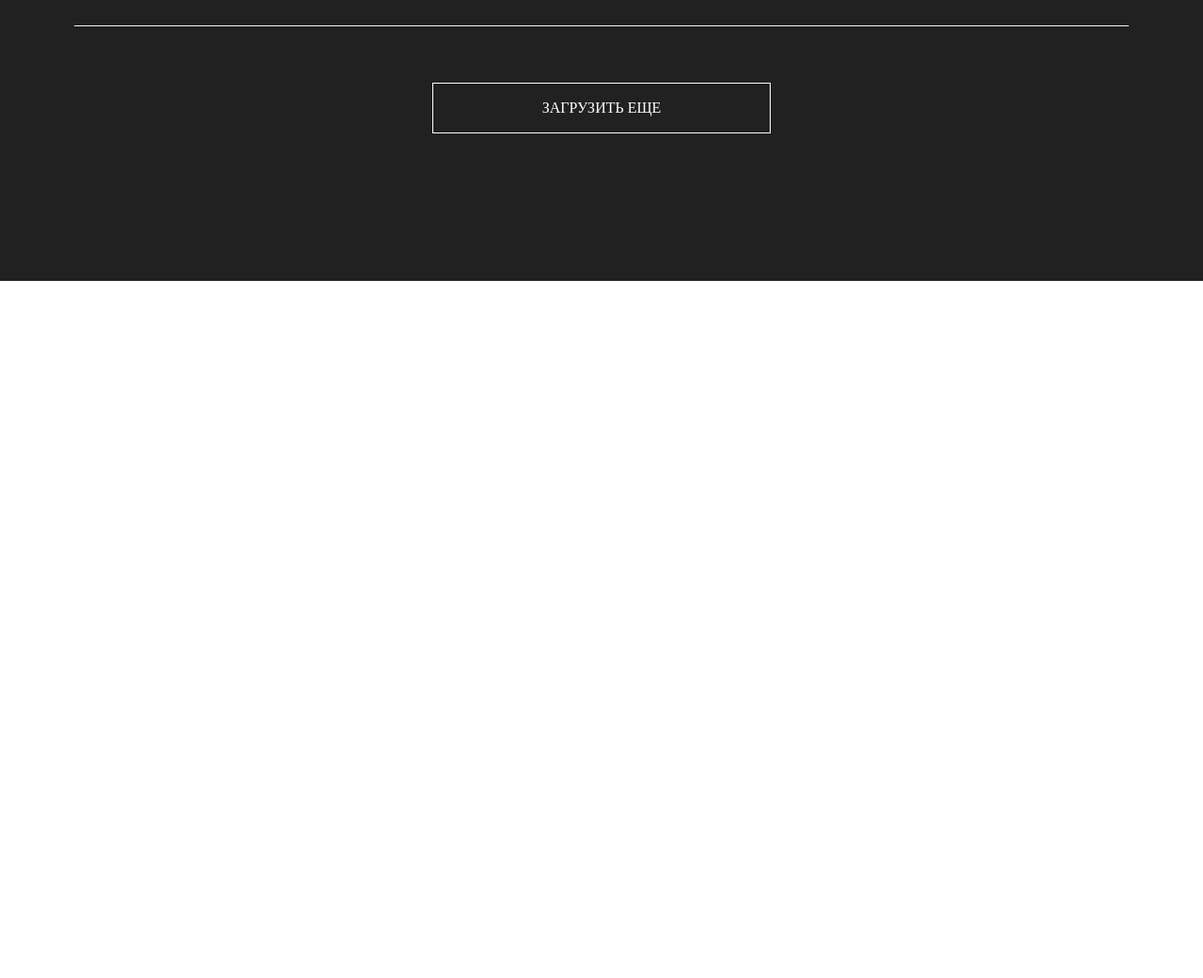
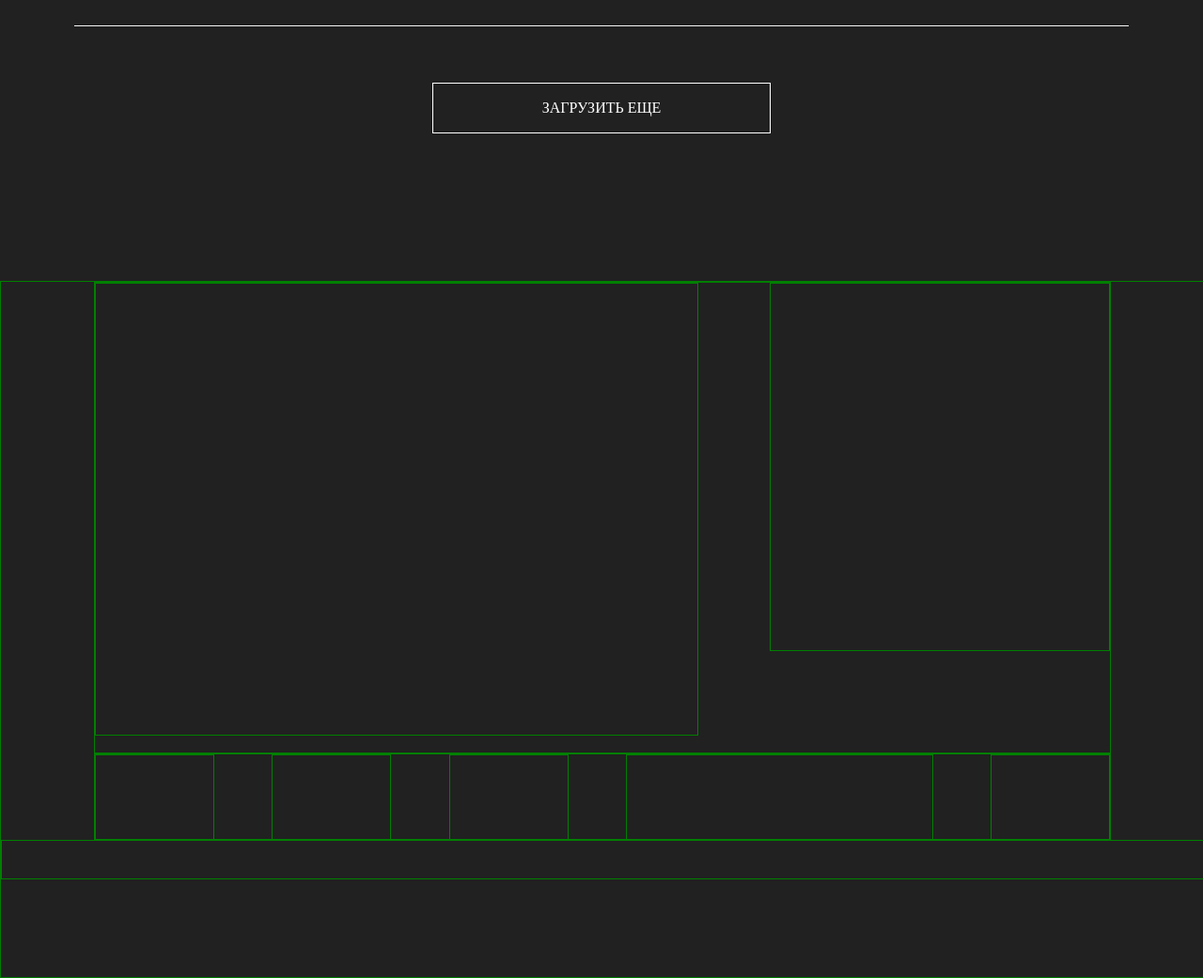
Before and after one commit to AlexMahdich/lending_name, a website: page index.html in a window 1280 px wide. Shown: the part 6421-7462 px from the top of the page at 94% size. Before the commit the page ends 6720 px from the top, so only its background shows below. Drawn offline with Linux system fonts and the light colour scheme; files whose address does not match are found by name.

Commit message:
add eight section

```diff
--- a/index.html
+++ b/index.html
@@ -427,13 +427,13 @@
                             <p>Не в каждом интерьере есть место для длинных трехместных и более крупных диванов. Иногда
                                 посадочное место хочется сделать маленьким и уютным, но в то же время функциональным.
                                 Компактные диваны лучше всего отвечают...</p>
-                                    <img src="/classwork/lending_name/dist/images/icons/green-arrow-right.svg" alt="">
+                            <img src="/classwork/lending_name/dist/images/icons/green-arrow-right.svg" alt="">
                         </div>
                     </div>
                     <div class="content-blog-card blog-card-mid">
                         <div class="content-card__title">
                             <p>Как выбрать корпусную мебель: основные критерии выбора</p>
-                            <p>1  июня 2022</p>
+                            <p>1 июня 2022</p>
                         </div>
                         <div class="content-card__img">
                             <img src="/classwork/lending_name/dist/images/blog-second.png" alt="">
@@ -442,7 +442,7 @@
                             <p>Оформляя гостиную, спальню, кухню или другую комнату, требуется подобрать не только
                                 мягкую, но и корпусную мебель. Это отдельно стоящие изделия без мягких частей, с прочным
                                 корпусом, из-за которого...</p>
-                                <img src="/classwork/lending_name/dist/images/icons/green-arrow-right.svg" alt="">
+                            <img src="/classwork/lending_name/dist/images/icons/green-arrow-right.svg" alt="">
                         </div>
                     </div>
                     <div class="content-blog-card blog-card-bottom">
@@ -456,7 +456,7 @@
                         <div class="content-card__discription">
                             <p>Хотите, чтобы дизайн офиса приятно впечатлял, вдохновляя успешно работать? В бизнесе нет
                                 мелочей – правильно подобранная мягкая мебель сделает...</p>
-                                <img src="/classwork/lending_name/dist/images/icons/green-arrow-right.svg" alt="">
+                            <img src="/classwork/lending_name/dist/images/icons/green-arrow-right.svg" alt="">
                         </div>
                     </div>
                     <div class="section-seventh-content-card__btn">
@@ -466,6 +466,22 @@
             </div>
         </div>
     </section>
+    <section class="section-eighth">
+        <div class="container">
+            <div class="section-eighth-content">
+                <div class="section-eighth-map"></div>
+                <div class="section-eighth-feedback-form"></div>
+            </div>
+            <div class="section-eighth-footer-nav">
+                <div class="footer-nav__logo"></div>
+                <div class="footer-nav__nav1"></div>
+                <div class="footer-nav__nav2"></div>
+                <div class="footer-nav__contact"></div>
+                <div class="footer-nav__icons"></div>
+            </div>
+        </div>
+        <div class="section-eighth-bottom-bar"></div>
+    </section>
 </body>
 
 </html>
--- /dev/null
+++ b/src/styles/section-eighth.scss
@@ -0,0 +1,64 @@
+.section-eighth {
+    background-color: #212121;
+    height: 740px;
+    margin: auto;
+    width: 1280px;
+    border: 1px solid green;
+}
+.section-eighth-content {
+    height: 500px;
+    margin: auto;
+    width: 1080px;
+    border: 1px solid green;
+    display: flex;
+    justify-content: space-between;
+}
+.section-eighth-map {
+    border: 1px solid green;
+    height: 480px;
+    width: 640px;
+}
+.section-eighth-feedback-form {
+    border: 1px solid green;
+    height: 390px;
+    width: 360px;
+}
+.section-eighth-footer-nav {
+    border: 1px solid green;
+    height: 90px;
+    width: 1080px;
+    margin: auto;
+    display: flex;
+    justify-content: space-between;
+}
+.section-eighth-bottom-bar {
+    height: 40px;
+    margin: auto;
+    width: 1280px;
+    border: 1px solid green;
+}
+.footer-nav__logo {
+    height: 90px;
+    width: 125px;
+    border: 1px solid green;
+}
+.footer-nav__nav1 {
+    height: 90px;
+    width: 125px;
+    border: 1px solid green;
+}
+.footer-nav__nav2 {
+    height: 90px;
+    width: 125px;
+    border: 1px solid green;
+}
+.footer-nav__contact {
+    height: 90px;
+    width: 325px;
+    border: 1px solid green;
+}
+.footer-nav__icons {
+    height: 90px;
+    width: 125px;
+    border: 1px solid green;
+}
```
Also changed, not shown: dist/images/map.png (added), dist/styles/styles.min.css, src/img/map.png (added), 1 other file.
